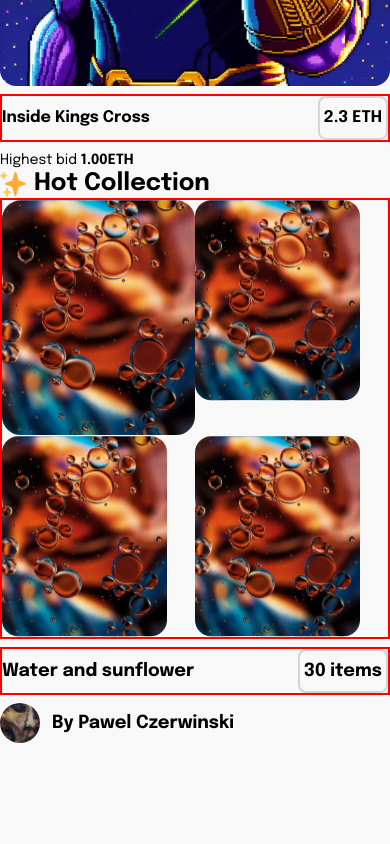
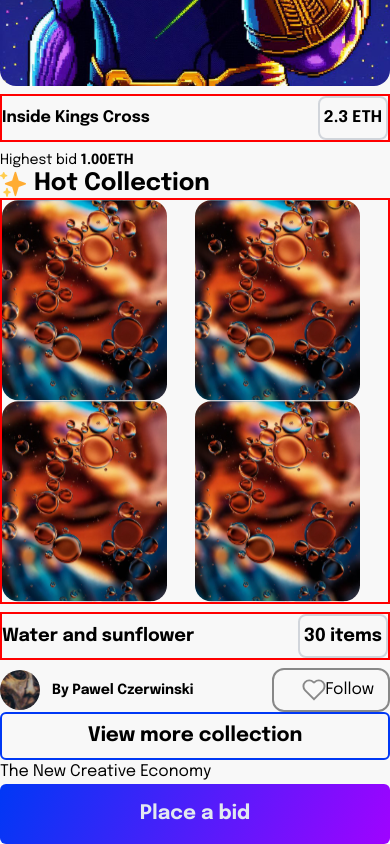
Before and after one commit to henelngata/open-art, a Next.js app: page / in a window 390 px wide. Shown: the part 1261-2105 px from the top of the page. Before the commit the page ends 2004 px from the top, so only its background shows below. Built offline with nearby package versions, Linux system fonts and the light colour scheme.

Commit message:
mobile test 2

```diff
--- a/app/components/SharedComponents.tsx
+++ b/app/components/SharedComponents.tsx
@@ -273,8 +273,8 @@ function HotCollection() {
         <Image
           className=" relative"
           src="/images/1.svg"
-          width={200}
-          height={235}
+          width={165}
+          height={200}
           alt="fire emoji"
         />
         <Image src="/images/1.svg" width={165} height={200} alt="fire emoji" />
@@ -290,6 +290,7 @@ function HotCollection() {
         </p>
       </section>
       <section className="flex items-center">
+        <section className="flex items-center w-5/6">
           <Image
             className="rounded-full mr-3"
             src="/images/creator.svg"
@@ -298,12 +299,47 @@ function HotCollection() {
             alt="creators image"
           />
           <section>
-          <p className="leading-7 font-bold font-18 text-sm">
-            By Pawel Czerwinski
-          </p>
+            <p className="leading-7 font-bold  text-sm">By Pawel Czerwinski</p>
           </section>
         </section>
+        <section className="w-2/6 flex  justify-around px-7 py-2 rounded-xl border-2 border-gray-ph">
+          <Image
+            src="/images/heart.svg"
+            width={24}
+            height={24}
+            alt="creators image"
+          />
+          <p className="inline-block">Follow</p>
+        </section>
+      </section>
+      <ViewLink />
     </section>
   );
 }
-export { Header, HeroText, SearchBar, NFTCard, HotNFT };
+
+function ViewLink() {
+  return (
+    <Link
+      className="p-2 text-center rounded-md block border-blue-b border-2 font-bold text-xl"
+      href="#"
+    >
+      View more collection
+    </Link>
+  );
+}
+function Footer() {
+  return (
+    <footer>
+      <section>
+        <h1>The New Creative Economy</h1>
+        <Link
+          className="font-bold text-xl text-slate-200  p-4 text-center rounded-md block bg-gradient"
+          href="#"
+        >
+          Place a bid{" "}
+        </Link>
+      </section>
+    </footer>
+  );
+}
+export { Header, HeroText, SearchBar, NFTCard, HotNFT,Footer};
--- a/app/components/shared.module.css
+++ b/app/components/shared.module.css
@@ -58,3 +58,30 @@
 .cl {
   background-color: green;
 }
+
+.heartIcon {
+  	width: 24px;
+  	position: relative;
+  	height: 24px;
+}
+.button1 {
+  	position: relative;
+  	line-height: 22px;
+}
+.button {
+  	position: relative;
+  	border-radius: 8px;
+  	border: 1px solid #888;
+  	box-sizing: border-box;
+  	width: 100%;
+  	display: flex;
+  	flex-direction: row;
+  	align-items: center;
+  	justify-content: center;
+  	padding: 9px 30px 7px;
+  	gap: 8px;
+  	text-align: left;
+  	font-size: 16px;
+  	color: #555;
+  	font-family: Epilogue;
+}
--- a/app/page.tsx
+++ b/app/page.tsx
@@ -1,5 +1,5 @@
 import Image from "next/image";
-import { Header, HeroText, HotNFT, NFTCard, SearchBar } from "./components/SharedComponents";
+import { Footer, Header, HeroText, HotNFT, NFTCard, SearchBar } from "./components/SharedComponents";
 
 export default function Home() {
   return (
@@ -9,6 +9,7 @@ export default function Home() {
       <SearchBar />
       <NFTCard />
       <HotNFT />
+      <Footer />
     </>
   );
 }
```
Lines whose indentation alone changed are shown as unchanged.
